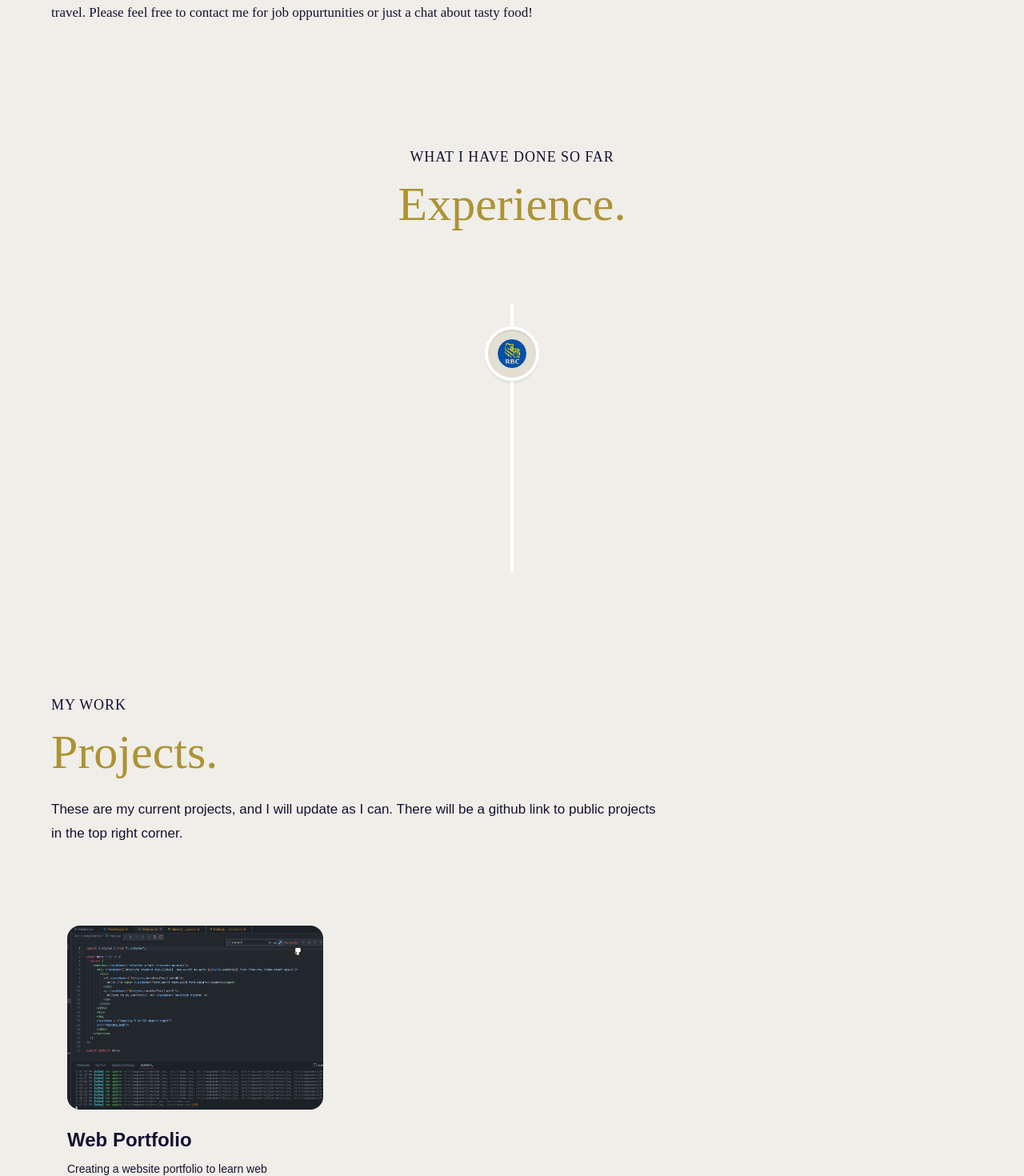
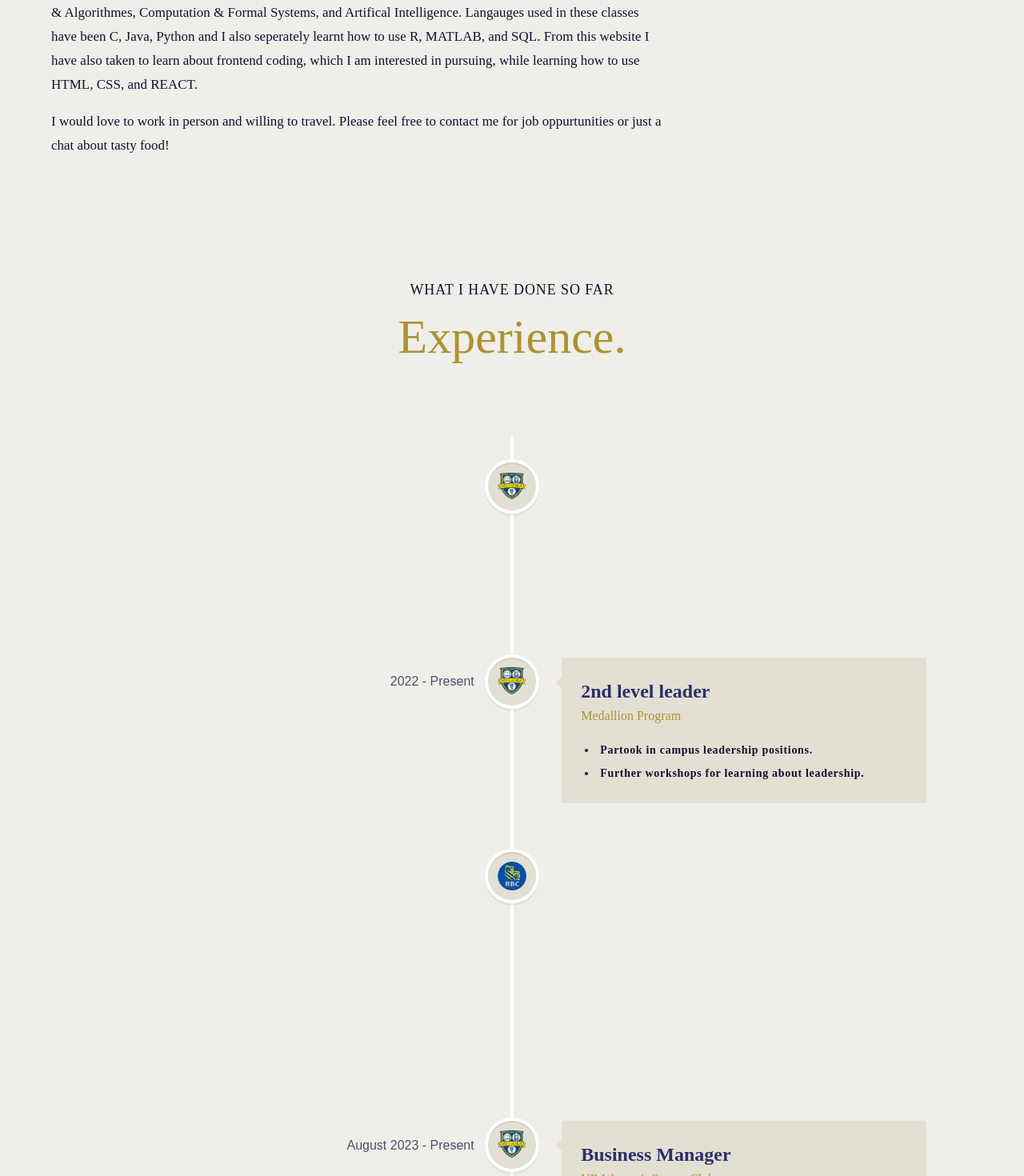
Before and after one commit to Alexde-Ath/PORTFOLIO_AD, a React (Vite) app: page / in a window 1280 px wide. Shown: the part 1080-2550 px from the top of the page at 80% size. Built offline with nearby package versions, Linux system fonts and the light colour scheme.

Commit message:
Updated: Projects and experience components FIXED: Email error issue

```diff
--- a/src/assets/index.js
+++ b/src/assets/index.js
@@ -23,6 +23,7 @@ import typescript from "./tech/typescript.png";
 import threejs from "./tech/threejs.svg";
 
 import proj1 from "./proj1.png";
+import UR from "./UR.png";
 
 import RBC from "./company/RBC.png"
 import meta from "./company/meta.png";
@@ -59,4 +60,5 @@ export {
   tesla,
   proj1,
   RBC,
+  UR,
 };
--- a/src/components/About.jsx
+++ b/src/components/About.jsx
@@ -18,7 +18,10 @@ const About = () => {
         variants={fadeIn("", "", 0.1, 1)}
         className='font-serif mt-4 text-tertiary text-[17px] max-w-3xl leading-[30px]'
       >
-        I am a junior computer science major at University of Rochester and I enjoy playing the flute, soccer, and eating. I'm a motivated to learn new systems and enjoy a good puzzle. I would love to work in person and willing to travel. Please feel free to contact me for job oppurtunities or just a chat about tasty food!
+        I am a junior computer science major at University of Rochester and I enjoy playing the flute, soccer, and eating. I am looking to apply experiences from my CS classes in the real world, some classes I took are Data Structures & Algorithmes, Computation & Formal Systems, and Artifical Intelligence. Langauges used in these classes have been C, Java, Python and I also seperately learnt how to use R, MATLAB, and SQL. From this website I have also taken to learn about frontend coding, which I am interested in pursuing, while learning how to use HTML, CSS, and REACT.
+        <span
+        variants={fadeIn("", "", 0.1, 1)}
+        className='font-serif mt-4 text-tertiary text-[17px] max-w-3xl leading-[30px] flex'> I would love to work in person and willing to travel. Please feel free to contact me for job oppurtunities or just a chat about tasty food! </span>
       </motion.p>
     </>
   );
--- a/src/components/Contact.jsx
+++ b/src/components/Contact.jsx
@@ -31,7 +31,7 @@ const Contact = () => {
 
     emailjs
       .send(
-        'service_6w37hj9',
+        'service_75vgjk9',
         'template_92rdi2v',
         {
           from_name: form.name,
@@ -57,7 +57,7 @@ const Contact = () => {
           setLoading(false);
           console.error(error);
 
-          alert("Today's forecast: You will recieve an error message. Error, Please try again.");
+          alert("Today's forecast: You will recieve an error message...Error, Please try again.");
         }
       );
   };
@@ -72,6 +72,7 @@ const Contact = () => {
         <img
         />
         <p className={styles.sectionSubText}>Feel free to get in touch!</p>
+        <div style={{ display: 'flex' }}>
           <div
             onClick={() => window.open("https://github.com/Alexde-Ath", "_blank")}
             className='w-10 h-10 rounded-full flex justify-center items-center cursor-pointer'
@@ -89,8 +90,9 @@ const Contact = () => {
             <img
               src={linkedin}
               alt='source code'
-            className='w-30 h-30 object-contain'
+              className='w-8 h-8 object-contain'
             />
+          </div>
         </div>
         <h3 className={styles.sectionHeadText}>Contact.</h3>
 
--- a/src/components/Projects.jsx
+++ b/src/components/Projects.jsx
@@ -80,7 +80,7 @@ const Projects = () => {
           variants={fadeIn("", "", 0.1, 1)}
           className='mt-3 text-tertiary text-[17px] max-w-3xl leading-[30px]'
         >
-          These are my current projects, and I will update as I can. There will be a github link to public projects in the top right corner.
+          Thanks for checking out my portfolio this far! This public projects section will be updated as soon as possible.
         </motion.p>
       </div>
 
--- a/src/constants/index.js
+++ b/src/constants/index.js
@@ -2,6 +2,7 @@
 import {
     RBC,
     proj1,
+    UR,
   } from "../assets";
 
   export const navLinks = [
@@ -25,6 +26,28 @@ import {
 
   const experiences = [
     {
+      title: "Captain",
+      company_name: "UR Woman's Soccer Club",
+      icon: UR,
+      iconBg: "#e3dfd3",
+      date: "August 2022 - 2023",
+      points: [
+        "Team reached second in Division.",
+        "Requested to return as Captain.",
+      ],
+    },
+    {
+      title: "2nd level leader",
+      company_name: "Medallion Program",
+      icon: UR,
+      iconBg: "#e3dfd3",
+      date: "2022 - Present",
+      points: [
+        "Partook in campus leadership positions.",
+        "Further workshops for learning about leadership.",
+      ],
+    },
+    {
       title: "Summer Intern",
       company_name: "RBC",
       icon: RBC,
@@ -34,6 +57,16 @@ import {
         "Analyze 10ks for 30+ companies, analyze balance sheets, cash flows, and income statements.",
         "Input and sort client information for financial and retirement planning.",
         "Attended and assisted the event coordinator at RBC’s Next-Level conference event.",
+      ],
+    },
+    {
+      title: "Business Manager",
+      company_name: "UR Woman's Soccer Club",
+      icon: UR,
+      iconBg: "#e3dfd3",
+      date: "August 2023 - Present",
+      points: [
+        "Work with UR Finance Office to calculate teams budget and provide financial services to run the club.",
       ],
     },
   ];
```
Also changed, not shown: src/assets/UR.png (added), 1 other file (tests, documents, lock files or other folders). Lines whose indentation alone changed are shown as unchanged.
